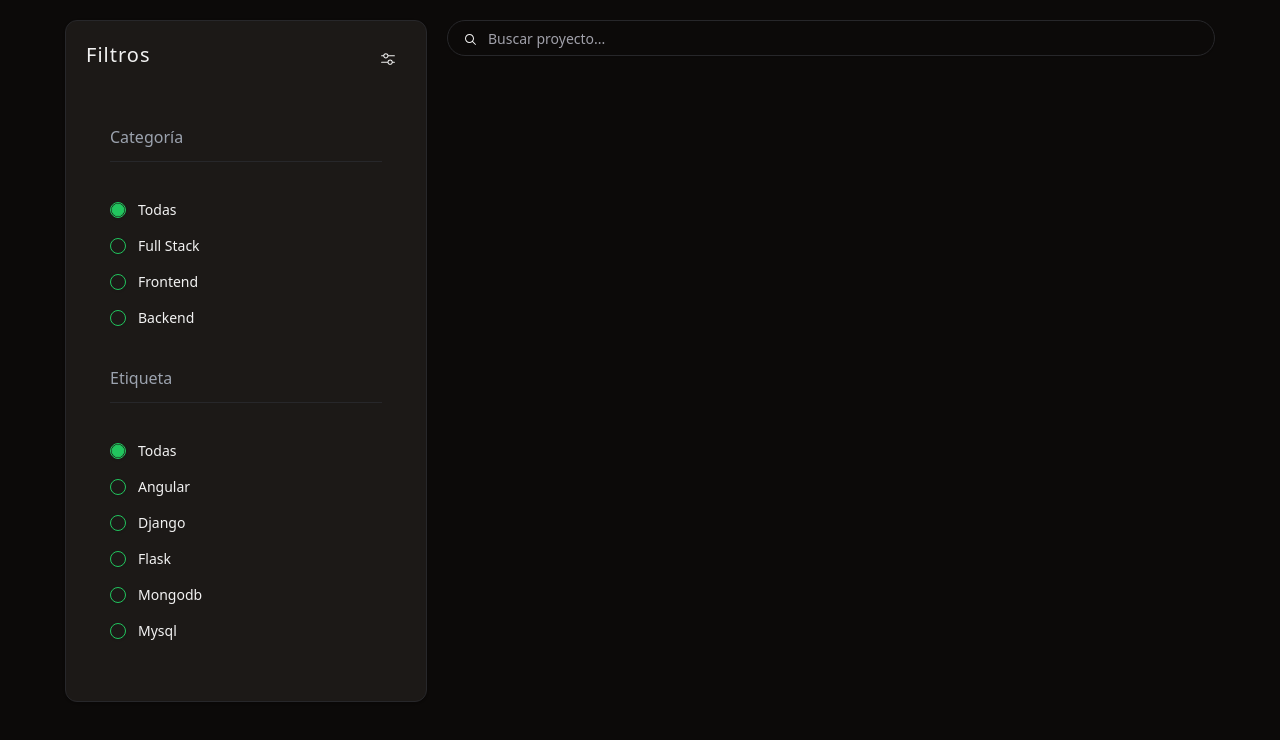
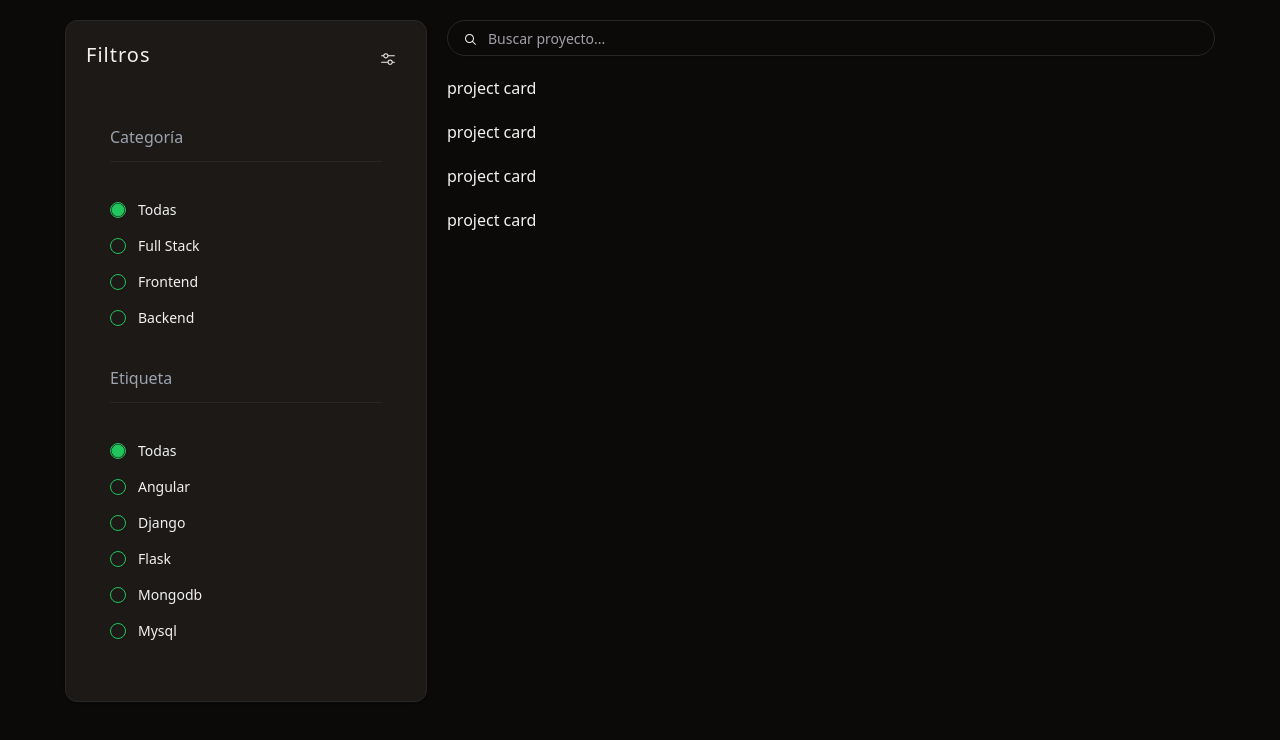
Before and after one commit to JohnnyBC2022/project-managment-system-frontend, a React (Vite) app: page / in a window 1280 px wide. Shown: the top 740 px of the page. Built offline with nearby package versions, Linux system fonts and the light colour scheme.

Commit message:
feat: handleSearch function simulation created

```diff
--- a/src/pages/ProjectList/ProjectList.jsx
+++ b/src/pages/ProjectList/ProjectList.jsx
@@ -3,18 +3,25 @@ import { Card, CardContent } from "@/components/ui/card";
 import { Label } from "@/components/ui/label";
 import { RadioGroup, RadioGroupItem } from "@/components/ui/radio-group";
 import { ScrollArea } from "@/components/ui/scroll-area";
-import { MagnifyingGlassIcon, MixerHorizontalIcon } from "@radix-ui/react-icons";
+import {
+  MagnifyingGlassIcon,
+  MixerHorizontalIcon,
+} from "@radix-ui/react-icons";
 import { tags } from "@/constants";
 import { Input } from "@/components/ui/input";
+import { useState } from "react";
 
 const ProjectList = () => {
+  const [keyword, setKeyword] = useState("")
+
+
   const handleFilterChange = (section, value) => {
     console.log("value", value, section);
   };
 
-  const handleSearchChange = () =>{
-    console.log('buscando...')
-  }
+  const handleSearchChange = (e) => {
+    setKeyword(e.target.value)
+  };
 
   return (
     <>
@@ -71,7 +78,10 @@ const ProjectList = () => {
                       }}
                     >
                       {tags.map((item) => (
-                        <div key={item} className="flex items-center gap-3 spacec-y-7">
+                        <div
+                          key={item}
+                          className="flex items-center gap-3 spacec-y-7"
+                        >
                           <RadioGroupItem value={item} id={`r-${item}`} />
                           <Label htmlFor={`r-${item}`}>{item}</Label>
                         </div>
@@ -91,7 +101,17 @@ const ProjectList = () => {
                 placeholder="Buscar proyecto..."
                 onChange={handleSearchChange}
               />
-                        <MagnifyingGlassIcon className="absolute top-3 left-4"/>
+              <MagnifyingGlassIcon className="absolute top-3 left-4" />
+            </div>
+          </div>
+
+          <div>
+            <div className="space-y-5 min-h-[74vh]">
+              {keyword
+                ? [1, 1, 1].map((item) => <div key={item}>project card</div>)
+                : [1, 1, 1, 1].map((item) => (
+                    <div key={item}>project card</div>
+                  ))}
             </div>
           </div>
         </section>
```
Lines whose indentation alone changed are shown as unchanged.
